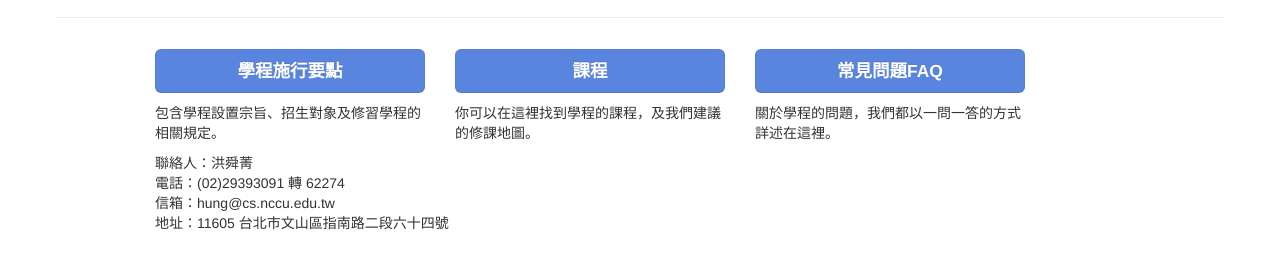
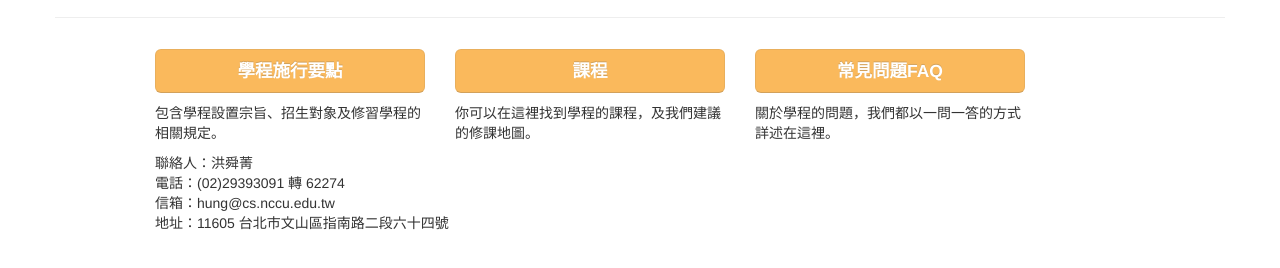
Before and after one commit to HongAllen/final_project, a plain HTML site: page introduction.html in a window 1280 px wide. Shown: the part 418-686 px from the top of the page. Drawn offline with Linux system fonts and the light colour scheme.

Commit message:
btn-warning
btn-warning

```diff
--- a/introduction.html
+++ b/introduction.html
@@ -281,17 +281,17 @@ section {
         <div class="row-fluid">
 
             <div class="span3 offset1">
-                    <h1><a href="http://dct.cs.nccu.edu.tw/forms.php#1" class="btn btn-large btn-block btn-primary disabled">學程施行要點</a></h1>
+                    <h1><a href="http://dct.cs.nccu.edu.tw/forms.php#1" class="btn btn-large btn-block btn-warning disabled">學程施行要點</a></h1>
                     <p>包含學程設置宗旨、招生對象及修習學程的相關規定。</p>
             </div>
 
             <div class="span3 offset0.5 ">
-                    <h1><a href="http://dct.cs.nccu.edu.tw/courses_1.php" class="btn btn-large btn-block btn-primary disabled">課程</a></h1>
+                    <h1><a href="http://dct.cs.nccu.edu.tw/courses_1.php" class="btn btn-large btn-block btn-warning disabled">課程</a></h1>
                     <p>你可以在這裡找到學程的課程，及我們建議的修課地圖。</p>
             </div>
 
             <div class="span3 offset0.5">
-                    <h1><a href="http://dct.cs.nccu.edu.tw/admission_faq.php" class="btn btn-large btn-block btn-primary disabled">常見問題FAQ</a></h1>
+                    <h1><a href="http://dct.cs.nccu.edu.tw/admission_faq.php" class="btn btn-large btn-block btn-warning disabled">常見問題FAQ</a></h1>
                     <p>關於學程的問題，我們都以一問一答的方式詳述在這裡。</p>
             </div>
 
```
